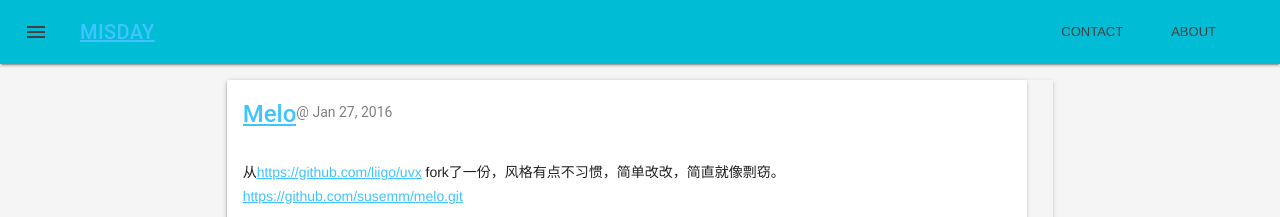
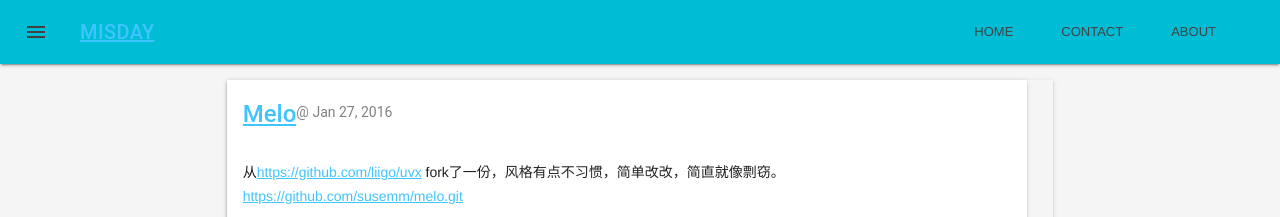
Before and after one commit to suseme/misday, a Jekyll site: the page built from index.html, in a window 1280 px wide. Shown: the top 217 px of the page. Built offline with Jekyll 4.4.1, drawn with Linux system fonts in a browser that asks for light colours; the list of posts is cut into pages by our own code.

Commit message:
add home link in header

```diff
--- a/_includes/header.html
+++ b/_includes/header.html
@@ -6,7 +6,7 @@
   <div class="mdl-layout-spacer"></div>
   <!-- Navigation. We hide it in small screens. -->
   <nav class="mdl-navigation mdl-layout--large-screen-only">
-  <!-- <a class="mdl-navigation__link" href="">CONTACT</a> -->
+  <a class="mdl-navigation__link" href="/">HOME</a>
   <a class="mdl-navigation__link" href="/contacts.html">CONTACT</a>
   <a class="mdl-navigation__link" href="/about.html">ABOUT</a>
   </nav>
@@ -15,6 +15,7 @@
 <div class="mdl-layout__drawer">
 <span class="mdl-layout-title">{{ site.title }}</span>
 <nav class="mdl-navigation">
+  <a class="mdl-navigation__link" href="/">HOME</a>
   <a class="mdl-navigation__link" href="/contacts.html">CONTACT</a>
   <a class="mdl-navigation__link" href="/about.html">ABOUT</a>
 </nav>
```
